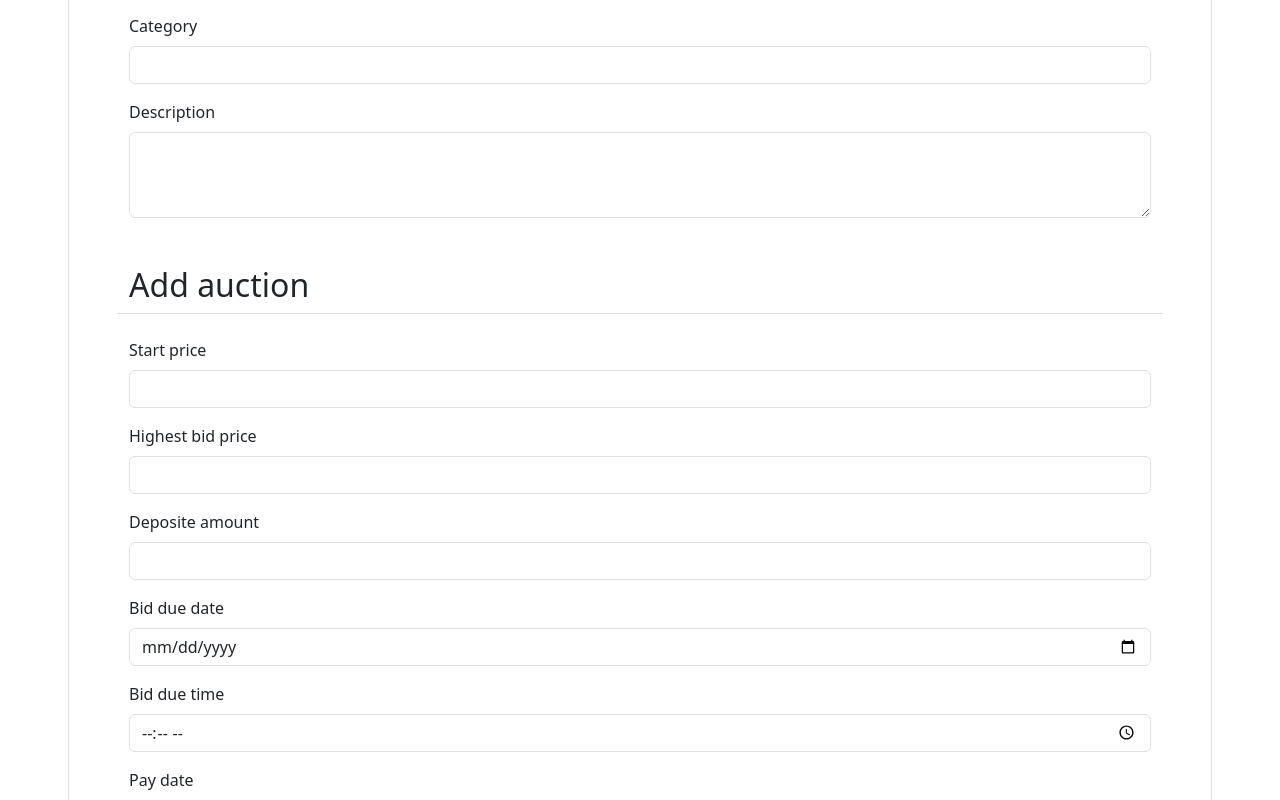
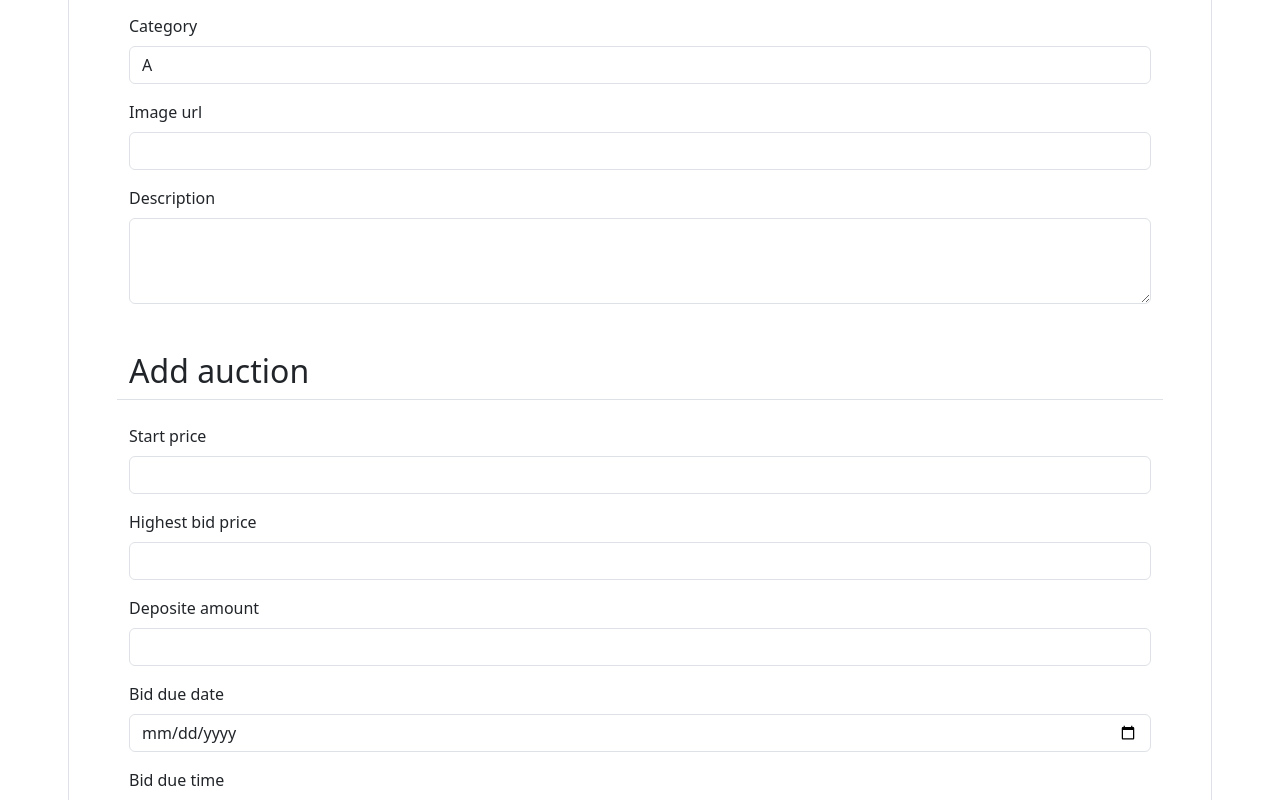
Before and after one commit to vannygigo7/waa-project-frontend, a React (Create React App) app: page /products/add-new in a window 1280 px wide. Shown: the part 260-1060 px from the top of the page. Built offline with nearby package versions, Linux system fonts and the light colour scheme.

Commit message:
gather data from form

```diff
--- a/src/pages/home/components/AddProduct.js
+++ b/src/pages/home/components/AddProduct.js
@@ -8,15 +8,40 @@ export default function AddProduct() {
     function handleGetDataAndSubmit(e) {
         e.preventDefault();
         const form = new FormData(e.currentTarget);
-        // const title = form.get("title");
-        // const description = form.get("description");
-        // console.log({ title, description });
-        const body = {};
-        for (const [key, value] of form.entries()) {
-            body[key] = value;
+        const title = form.get("title");
+        const description = form.get("description");
+        const categories = form.get("categories");
+
+        const startPrice = form.get("startPrice");
+        const depositAmount = form.get("depositAmount");
+        const highestBid = form.get("highestBid");
+        const bidDueDate = form.get("bidDueDate");
+        const bidDueTime = form.get("bidDueTime");
+
+        const seller = {
+            //put seller object here
         }
-        console.log(body);
-        // Do Further input validation and submit the form
+
+        const auction = {
+            startPrice,
+            depositAmount,
+            highestBid,
+            bidDueDateTime: bidDueDate + " " + bidDueTime,
+            bids: [],
+            winner: null
+
+        }
+
+        const productObj = {
+            title,
+            description,
+            released: isRelease,
+            categories: [{name: categories}],
+            seller,
+            auction
+        }
+
+        console.log("Product: ", productObj);
 
         if(isRelease){
             onRelease();
@@ -48,12 +73,15 @@ export default function AddProduct() {
                     </div>
                     <div className="mb-3">
                         <label htmlFor="category-names" className="form-label">Category</label><br />
-                        <select name="categoryNames" id="category-names" className="form-control">
-                            <option value="other"></option>
+                        <select name="categories" id="category-names" className="form-control">
                             <option value="a">A</option>
                             <option value="b">B</option>
-                            <option value="other">Other</option>
+                            <option value="c">C</option>
                         </select>
+                    </div>
+                    <div className="mb-3">
+                        <label htmlFor="exampleFormControlInput1" className="form-label">Image url</label>
+                        <input name="imageUrl" type="text" className="form-control" id="exampleFormControlInput1" placeholder="" />
                     </div>
                     <div className="mb-3">
                         <label htmlFor="exampleFormControlTextarea1" className="form-label">Description</label>
@@ -85,7 +113,7 @@ export default function AddProduct() {
                         <input name="bidDueTime" type="time" className="form-control" id="exampleFormControlInput1" placeholder="" />
                     </div>
                     <div className="mb-3">
-                        <label htmlFor="exampleFormControlInput1" className="form-label">Pay date</label>
+                        <label htmlFor="exampleFormControlInput1" className="form-label">Payment due date</label>
                         <input name="payDate" type="date" className="form-control" id="exampleFormControlInput1" placeholder="" />
                     </div>
                     <div className="mb-3 text-end mt-4">
```
